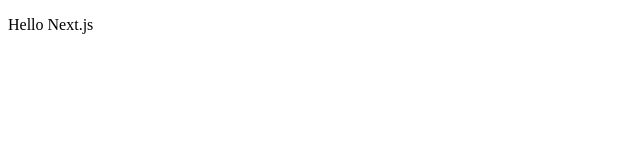
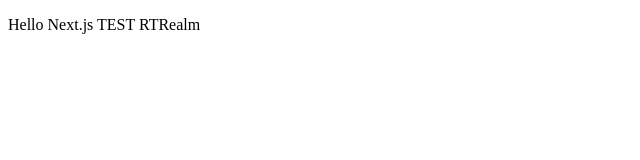
Before and after one commit to Casprovy/sample-shopify-app, a Next.js app: page / in a window 1280 px wide. Shown: the top 160 px of the page, without its empty margins (0-640 px from the left). Built offline with nearby package versions, Linux system fonts and the light colour scheme.

Commit message:
launching app in the Shopify store

```diff
--- a/pages/index.js
+++ b/pages/index.js
@@ -1,6 +1,6 @@
 const Index = () => (
 	<div>
-		<p>Hello Next.js</p>
+		<p>Hello Next.js TEST RTRealm</p>
 	</div>
 );
 
```
